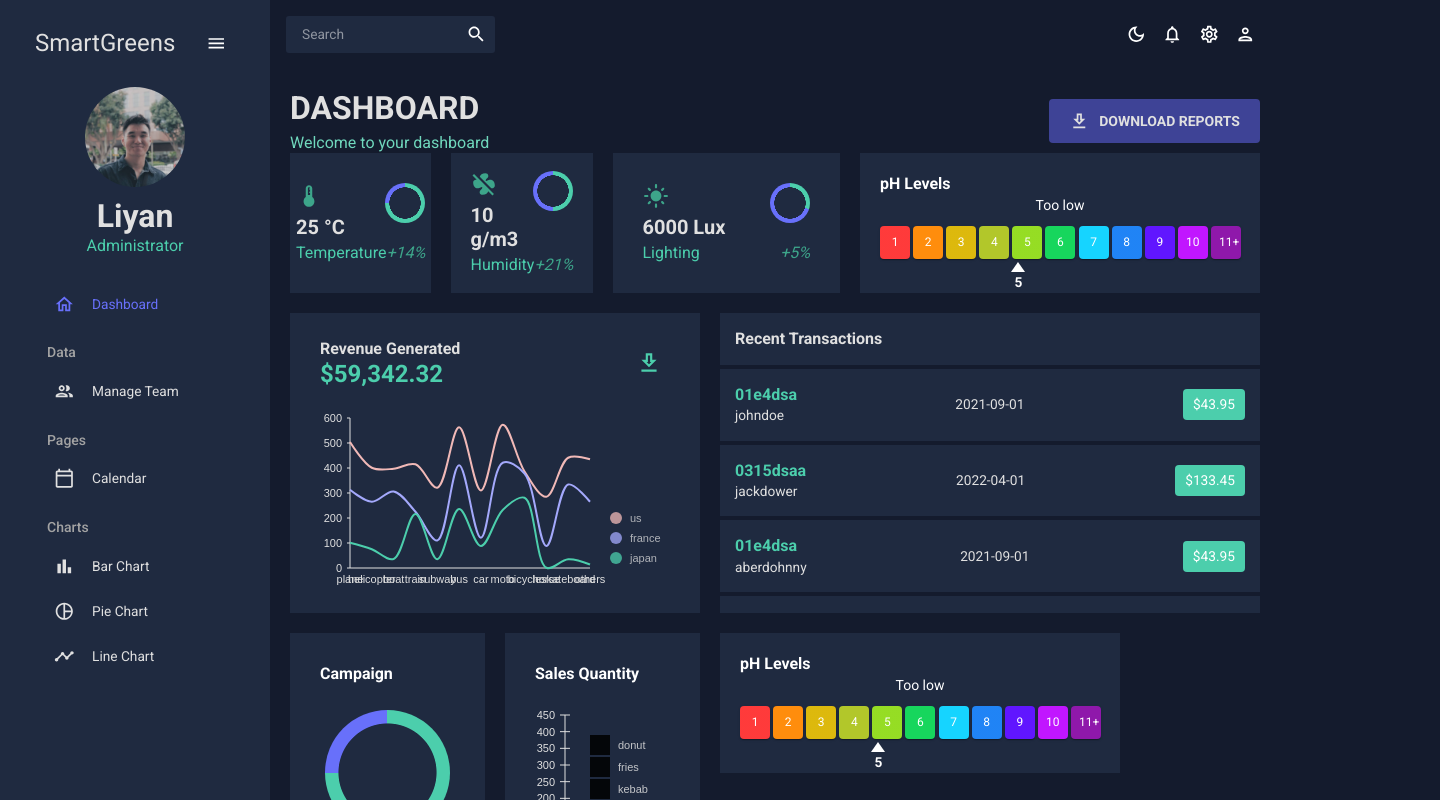
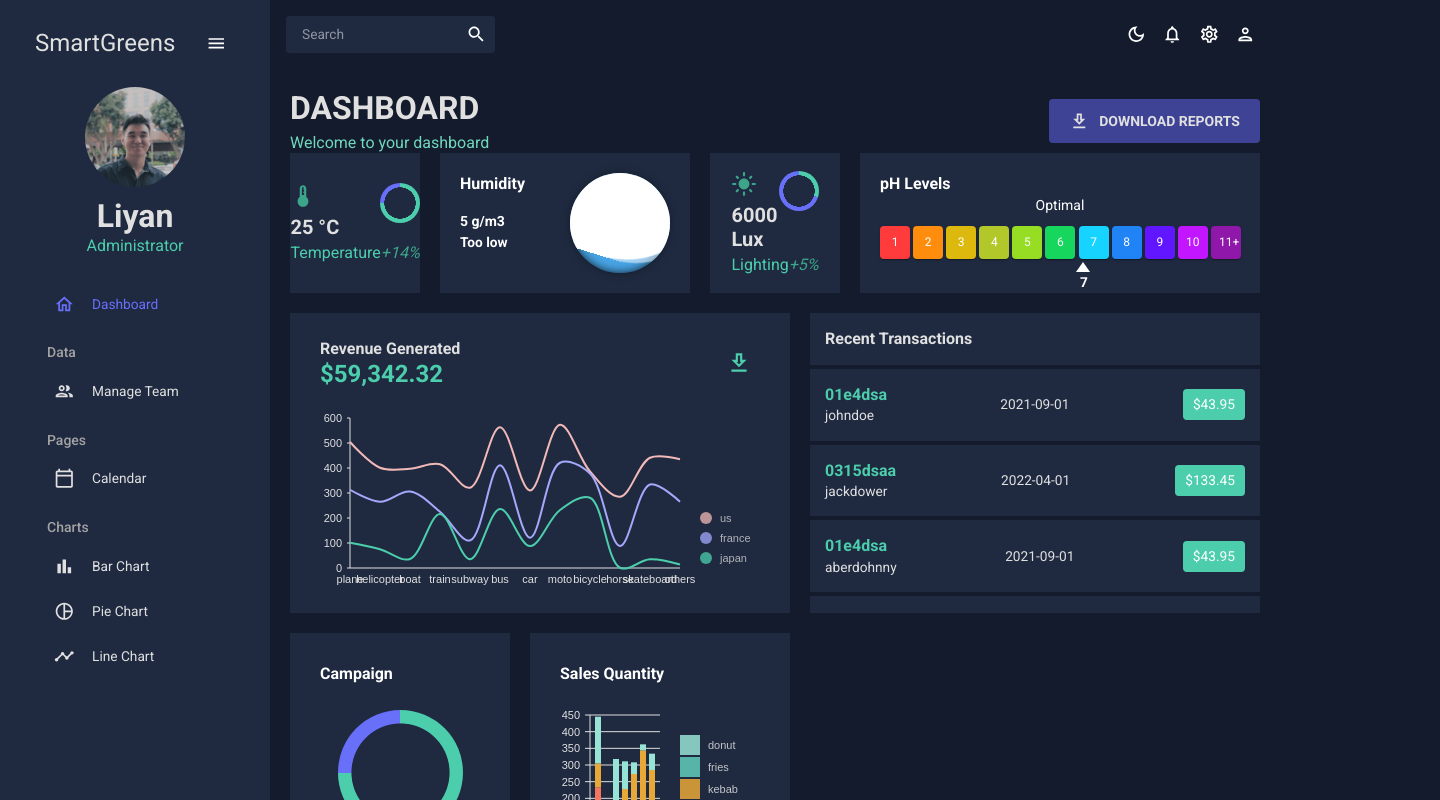
Before and after one commit to LiyanPeh/SmartGreen_FE, a React (Create React App) app in the folder react-admin/: page / in a window 1280 px wide. Shown: the top 800 px of the page, 1440 px wide, since content can reach past the window. Built offline with nearby package versions, Linux system fonts and the light colour scheme.

Commit message:
HumidityCard_v1

```diff
--- /dev/null
+++ b/react-admin/src/scenes/dashboard/HumidityCard.jsx
@@ -0,0 +1,110 @@
+import React, { useState, useEffect } from 'react';
+import { styled } from '@mui/material/styles';
+import Paper from '@mui/material/Paper';
+import Grid from '@mui/material/Unstable_Grid2';
+import { Box, Container, Button, Typography, useTheme } from "@mui/material";
+import { tokens } from "../../theme";
+import './dashboard.css';
+
+const Item = styled(Paper)(({ theme, customBackgroundColor }) => ({
+  backgroundColor: customBackgroundColor || (theme.palette.mode === 'dark' ? '#1A2027' : '#fff'),
+  ...theme.typography.body2,
+  padding: theme.spacing(1),
+  textAlign: 'center',
+  color: '#fff',
+  width: 30,
+}));
+
+const Triangle = () => {
+    // -----------Isn't working (producing a weird extra white upside down triangle) ------------
+    // const triangleStyle = {
+    //     width: 0,
+    //     height: 0,
+    //     backgroundColor: "transparent",
+    //     borderStyle: "solid",
+    //     borderLeftWidth: 10,
+    //     borderRightWidth: 10,
+    //     borderBottomWidth: 15,
+    //     borderLeftColor: "transparent",
+    //     borderRightColor: "transparent",
+    //     borderBottomColor: "red",
+    // };
+
+    return (
+    //   <div style={triangleStyle}>
+        <div className='triangle'>
+            {" "}
+            {/* Add a space to ensure the triangle shape is rendered */}
+        </div>
+    );
+  };
+
+const HumidityCard = ({ currentHumidity, optimalHumidityRange }) => {
+    const theme = useTheme();
+    const colors = tokens(theme.palette.mode);
+    const [comment, setComment] = useState('');
+
+
+    useEffect(() => {
+        // Determine the comment based on the currentPH and optimalRange
+        if (currentHumidity >= optimalHumidityRange[0] && currentHumidity <= optimalHumidityRange[1]) {
+        setComment('Optimal');
+        } else if (currentHumidity < optimalHumidityRange[0]) {
+        setComment('Too low');
+        } else {
+        setComment('Too high');
+        }
+        const waterLevel = (currentHumidity / 30) * 100;
+        const waterWave = document.querySelector('.water_wave');
+        waterWave.style.setProperty('--water-level', `${waterLevel}`);
+    }, [currentHumidity, optimalHumidityRange]);
+
+
+    return (
+        <Box
+            gridColumn="span 3"
+            // gridRow="span 2"
+            display="flex"
+            backgroundColor={theme.palette.mode === 'dark' ? colors.primary[400] : colors.grey[900]}
+            padding="20px"
+            minWidth={250}
+            alignItems="flex-start"
+            justifyContent="space-between"
+        >
+            <Grid>
+                <Typography
+                variant="h5"
+                fontWeight="600"
+                sx={{ marginBottom: "15px" }}
+                >
+                    Humidity
+                </Typography>
+                <Typography
+                variant="h6"
+                fontWeight="600"
+                // sx={{ marginBottom: "15px" }}
+                >
+                    {currentHumidity} g/m3
+                </Typography>
+                <Typography variant="body1"
+                fontWeight="600"
+                >
+                    {comment}
+                </Typography>
+            </Grid>
+            <Grid>
+                <Box width={100}>
+                    <div className="water_wave"></div>
+                </Box>
+            </Grid>
+
+
+
+
+
+        </Box>
+
+    );
+};
+
+export default HumidityCard;
--- a/react-admin/src/scenes/dashboard/dashboard.css
+++ b/react-admin/src/scenes/dashboard/dashboard.css
@@ -34,3 +34,42 @@
     margin-bottom: 10px;
     color: #ffffff;
 }
+
+.water_wave {
+    width: 100px;
+    height: 100px;
+    background: #48a4e5;
+    border-radius: 50%;
+    box-shadow: inset 0 0 10px 0 rgba(0,0,0,0.8),
+    0 0 10px 0 rgba(0,0,0,0.3);
+    position: relative;
+    overflow: hidden;
+}
+.water_wave:after,
+.water_wave:before {
+    content: "";
+    position: absolute;
+    width: 200%;
+    height: 200%;
+    /* top: -50%; */
+    top: calc(var(--water-level) * -1%); /* changes water level based on humidity */
+    left: 50%; /* center the wave */
+    background: #fff;
+}
+.water_wave:after {
+    border-radius: 45%;
+    animation: water_wave 10s linear infinite;
+}
+.water_wave:before {
+    border-radius:38%;
+    background: rgba(255, 255, 255, 0.5);
+    animation: water_wave 10s linear infinite;
+}
+@keyframes water_wave {
+    0%{
+        transform: translate(-50%, -50%) rotate(0deg);
+    }
+    100%{
+        transform: translate(-50%, -50%) rotate(360deg);
+    }
+}
--- a/react-admin/src/scenes/dashboard/index.jsx
+++ b/react-admin/src/scenes/dashboard/index.jsx
@@ -18,6 +18,7 @@ import Paper from '@mui/material/Paper';
 import Grid from '@mui/material/Unstable_Grid2';
 
 import PHLevelCard from './PHLevelCard';
+import HumidityCard from "./HumidityCard";
 
 const Item = styled(Paper)(({ theme, customBackgroundColor }) => ({
   backgroundColor: customBackgroundColor || (theme.palette.mode === 'dark' ? '#1A2027' : '#fff'),
@@ -33,8 +34,10 @@ const Item = styled(Paper)(({ theme, customBackgroundColor }) => ({
 const Dashboard = () => {
   const theme = useTheme();
   const colors = tokens(theme.palette.mode);
-  const currentPH = 5; // Example current pH value
+  const currentPH = 7; // Example current pH value
   const optimalRange = [6, 8]; // Example optimal pH range
+  const currentHumidity = 5; // Example current Humidity value
+  const optimalHumidityRange = [11, 16]; // Example optimal Humidity range
 
   return (
     <Box m="20px">
@@ -85,7 +88,7 @@ const Dashboard = () => {
             }
           />
         </Box>
-        <Box
+        {/* <Box
           gridColumn="span 3"
           backgroundColor={colors.primary[400]}
           display="flex"
@@ -103,7 +106,8 @@ const Dashboard = () => {
               />
             }
           />
-        </Box>
+        </Box> */}
+        <HumidityCard currentHumidity={currentHumidity} optimalHumidityRange={optimalHumidityRange} />
         <Box
           gridColumn="span 3"
           backgroundColor={colors.primary[400]}
@@ -279,7 +283,6 @@ const Dashboard = () => {
             <BarChart isDashboard={true} />
           </Box>
         </Box>
-        <PHLevelCard currentPH={currentPH} optimalRange={optimalRange} />
       </Box>
     </Box>
   );
```
